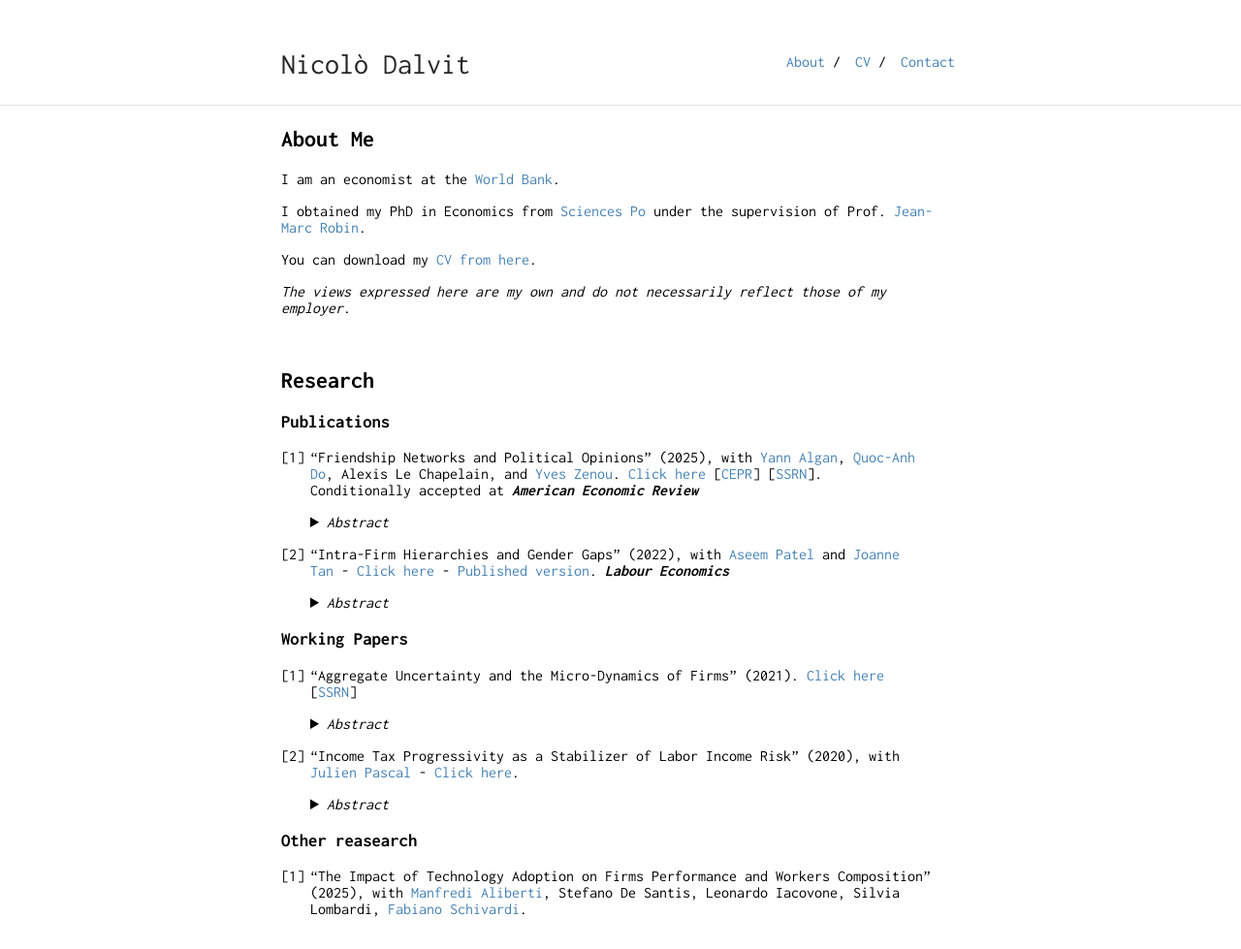
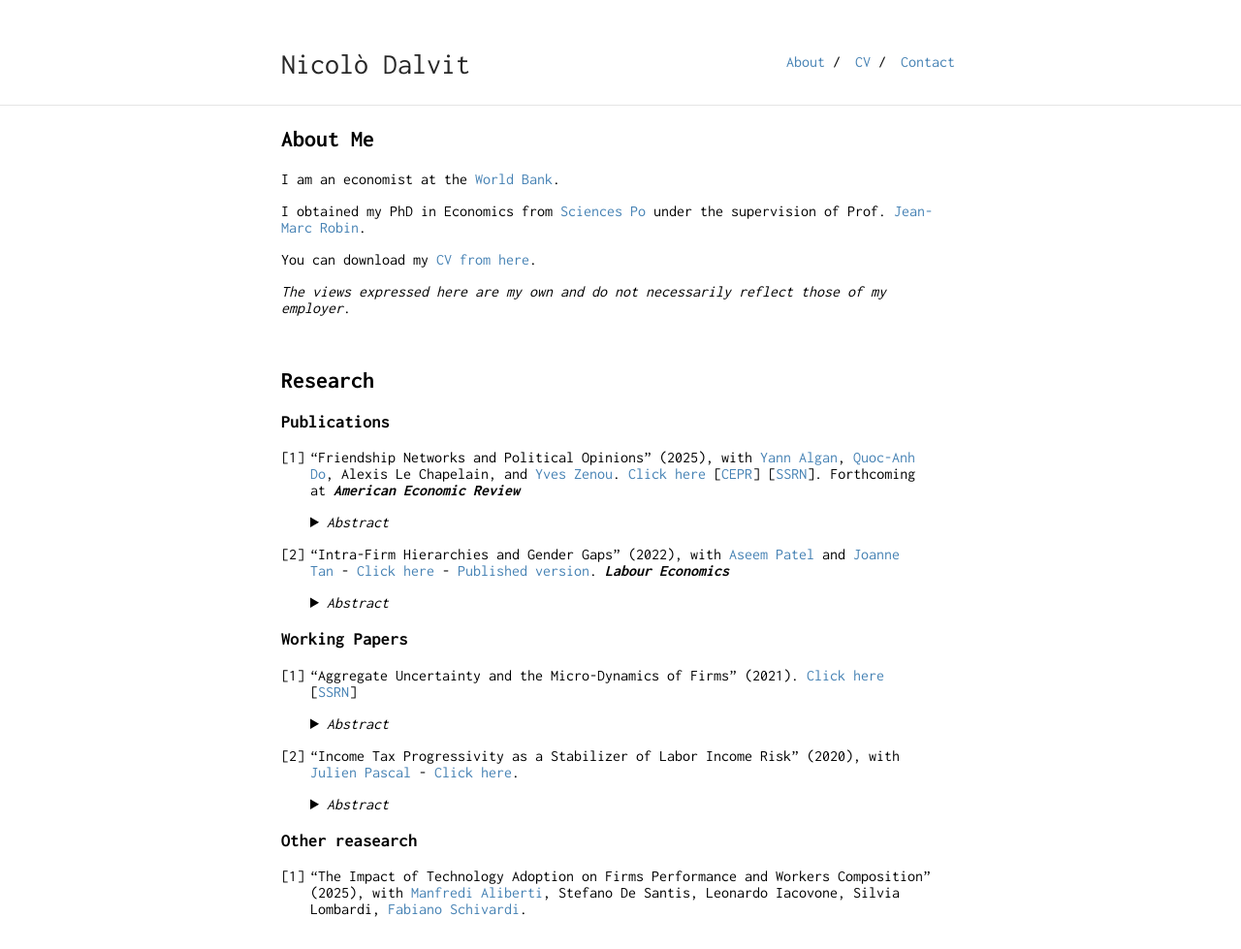
Before and after one commit to nicolodalvit/nicolodalvit.github.io, a Jekyll site: the page built from index.md, in a window 1280 px wide. Shown: the whole page at 97% size. Built offline with Jekyll 4.4.1, drawn with Linux system fonts in a browser that asks for light colours; our own code applies the rules of GitHub Pages for plain Markdown files.

Commit message:
Update index.md

```diff
--- a/index.md
+++ b/index.md
@@ -23,7 +23,7 @@ You can download my [CV from here](CV_Dalvit.pdf).
 
 ### Publications
 
-1. "Friendship Networks and Political Opinions" (2025), with [Yann Algan](http://www.yann-algan.com/), [Quoc-Anh Do](https://sites.google.com/site/qaquocanhdo/), Alexis Le Chapelain, and [Yves Zenou](https://sites.google.com/site/yvesbzenou/). [Click here](Network_Beliefs_2025.pdf) [[CEPR](https://cepr.org/publications/dp20075)] [[SSRN](https://papers.ssrn.com/sol3/papers.cfm?abstract_id=3397092)]. Conditionally accepted at ***American Economic Review***
+1. "Friendship Networks and Political Opinions" (2025), with [Yann Algan](http://www.yann-algan.com/), [Quoc-Anh Do](https://sites.google.com/site/qaquocanhdo/), Alexis Le Chapelain, and [Yves Zenou](https://sites.google.com/site/yvesbzenou/). [Click here](Network_Beliefs_2025.pdf) [[CEPR](https://cepr.org/publications/dp20075)] [[SSRN](https://papers.ssrn.com/sol3/papers.cfm?abstract_id=3397092)]. Forthcoming at ***American Economic Review***
 
     <details><summary> <i>Abstract</i> </summary>
     <p align="justify">
```
